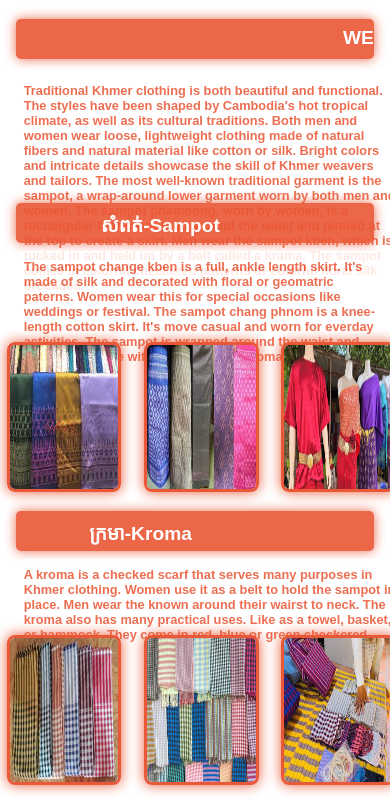
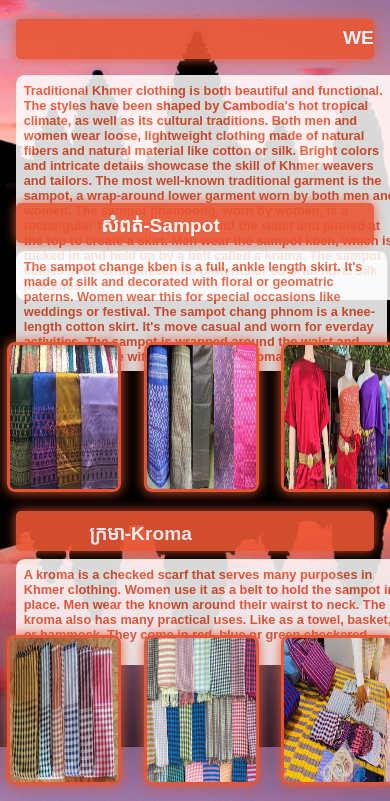
Before and after one commit to kongnoun/triditionalKhmerClothWeb.github.io, a plain HTML site: page index.html in a window 390 px wide. Shown: the part 97-898 px from the top of the page. Drawn offline with nearby package versions, Linux system fonts and the light colour scheme.

Commit message:
Update style.css

```diff
--- a/style.css
+++ b/style.css
@@ -16,7 +16,7 @@ html {
 
 body {
     font-family: Arial, Helvetica, sans-serif;
-    background-image: url('image\background.jpg');
+    background-image: url('image/bg.jpg');
     background-repeat: no-repeat;
     background-attachment: fixed;
     background-size: cover;
@@ -287,11 +287,12 @@ header {
 
     body {
         min-width: 100vw;
-        background-image: url('image/background.jpg');
+        background-image: url('image/bg.jpg');
         background-repeat: no-repeat;
         background-attachment: fixed;
         background-size: cover; /* This will scale the background image to be as large as possible */
         background-position: center; /* This will center the background image */
+        overflow-x: hidden;
     }
     section {
         align-items: center;
@@ -444,11 +445,12 @@ header {
 
     body {
         max-width: 195vw;
-        background-image: url('image/background.jpg');
+        background-image: url('image/bg.jpg');
         background-repeat: no-repeat;
         background-attachment: fixed;
         background-size: cover; /* This will scale the background image to be as large as possible */
         background-position: center; /* This will center the background image */
+        overflow-x: hidden;
     }
     section {
         width: 100%;
@@ -590,11 +592,12 @@ header {
     }
 
     body {
-        background-image: url('image/background.jpg');
+        background-image: url('image/bg.jpg');
         background-repeat: no-repeat;
         background-attachment: fixed;
         background-size: cover; /* This will scale the background image to be as large as possible */
         background-position: center; /* This will center the background image */
+        overflow-x: hidden;
     }
 
     .nav-container .logo {
```
